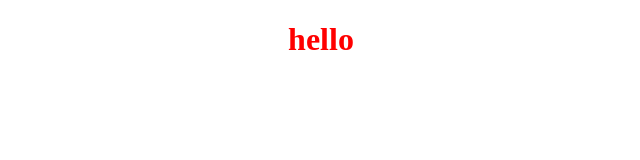
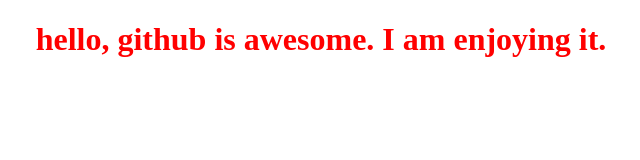
Before and after one commit to vandy17/my-awesome-app, a plain HTML site: page index.html in a window 1280 px wide. Shown: the whole page, without its empty margins (319-959 px from the left). Drawn offline with Linux system fonts and the light colour scheme.

Commit message:
index copy changed

```diff
--- a/index.html
+++ b/index.html
@@ -3,11 +3,11 @@
   <head>
     <meta charset="UTF-8" />
     <meta name="viewport" content="width=device-width, initial-scale=1.0" />
-    <title>Document</title>
+    <title>git hub example</title>
     <link rel="stylesheet" href="style.css" />
   </head>
   <body>
-    <h1>hello</h1>
+    <h1>hello, github is awesome. I am enjoying it.</h1>
     <script src="script.js"></script>
   </body>
 </html>
```
